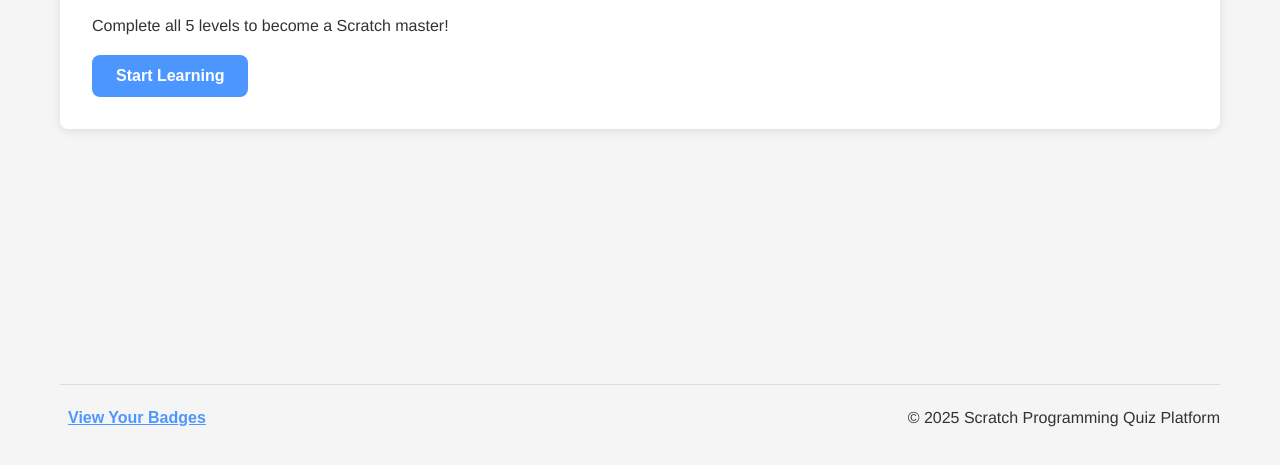
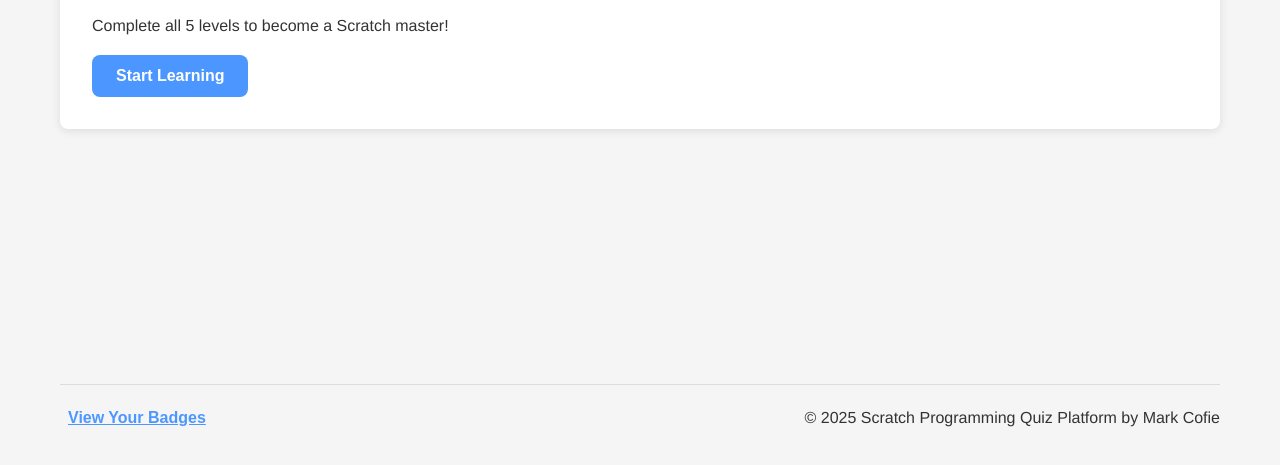
Before and after one commit to cofiemark/SCRATCH-QUIZ, a website: page index.html in a window 1280 px wide. Shown: the part 329-794 px from the top of the page. Drawn offline with Linux system fonts and the light colour scheme.

Commit message:
Update index.html

```diff
--- a/index.html
+++ b/index.html
@@ -131,7 +131,7 @@
                 <button id="show-badges" class="text-button">View Your Badges</button>
             </div>
             <div class="copyright">
-                &copy; 2025 Scratch Programming Quiz Platform
+                &copy; 2025 Scratch Programming Quiz Platform by Mark Cofie
             </div>
         </footer>
 
```
